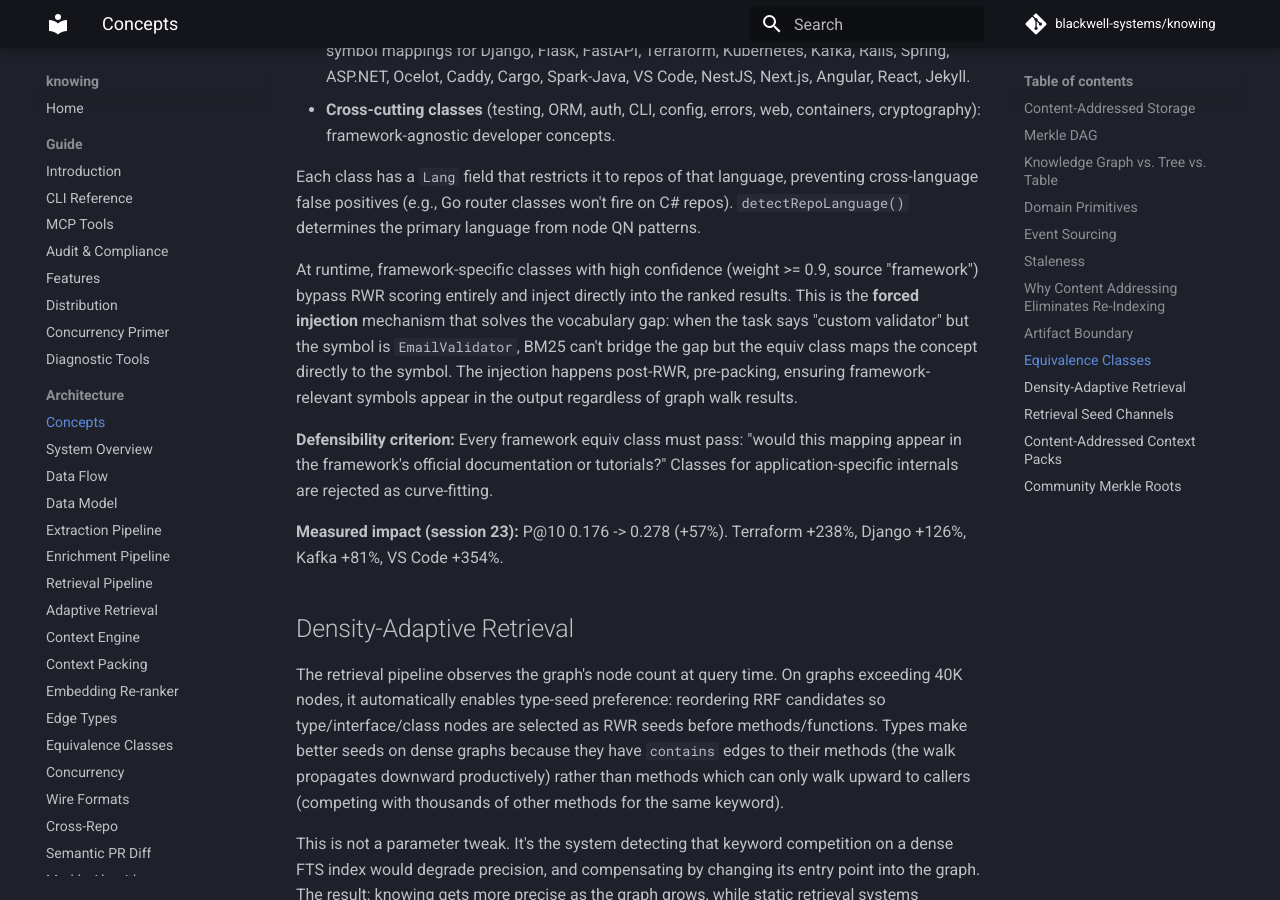
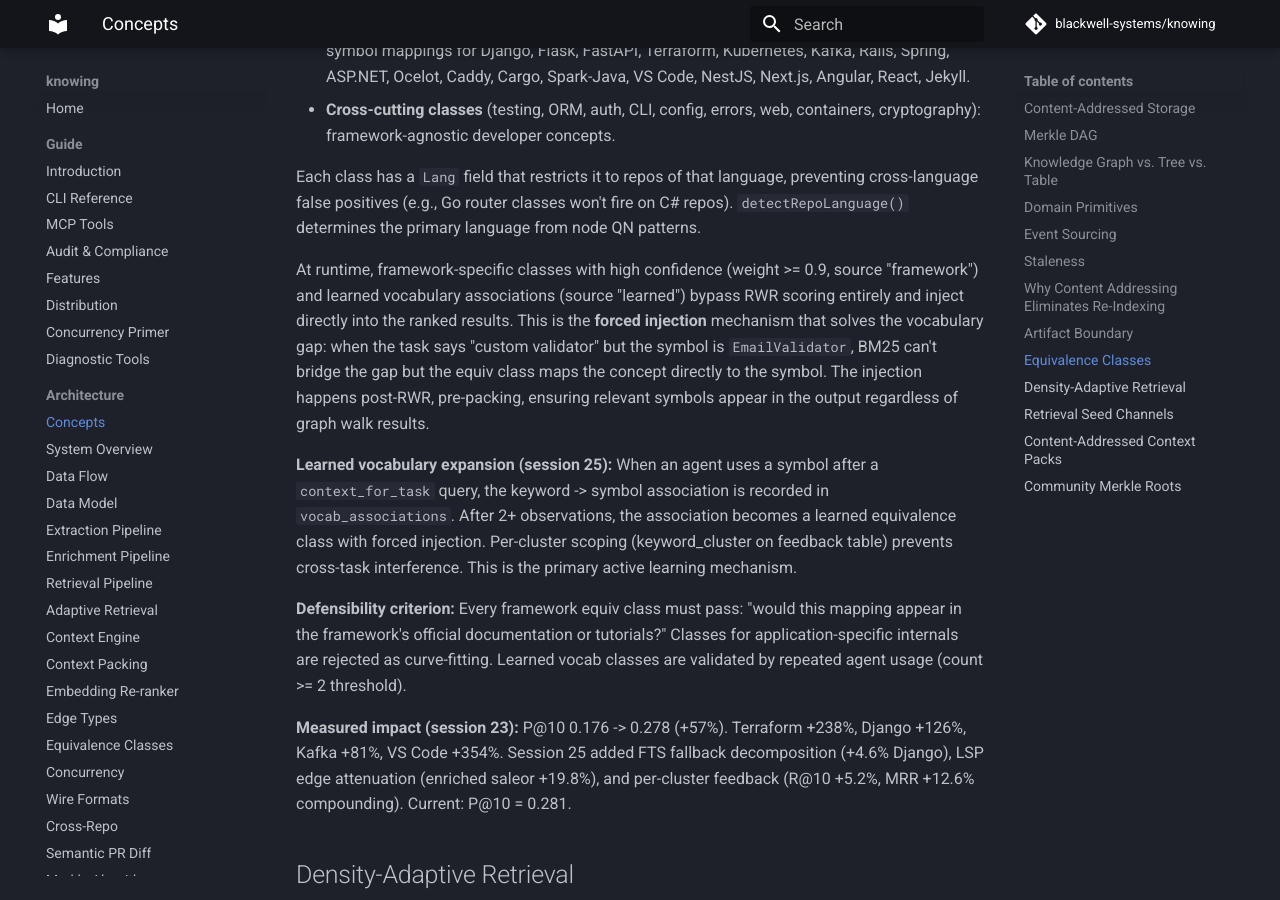
Before and after one commit to blackwell-systems/knowing, an MkDocs documentation site: the page built from docs/architecture/concepts.md, in a window 1280 px wide and 900 px high, scrolled down 6976 px. Built offline with MkDocs 1.6.1 and Material for MkDocs 9.7.7, drawn with Linux system fonts in a browser that asks for light colours; comment, search, counter and statistics services are not loaded.

Commit message:
docs: update concepts.md with learned vocab, forced injection, session 25 numbers

```diff
--- a/docs/architecture/concepts.md
+++ b/docs/architecture/concepts.md
@@ -164,11 +164,13 @@ knowing ships **263 equivalence classes** organized across 30 per-framework file
 
 Each class has a `Lang` field that restricts it to repos of that language, preventing cross-language false positives (e.g., Go router classes won't fire on C# repos). `detectRepoLanguage()` determines the primary language from node QN patterns.
 
-At runtime, framework-specific classes with high confidence (weight >= 0.9, source "framework") bypass RWR scoring entirely and inject directly into the ranked results. This is the **forced injection** mechanism that solves the vocabulary gap: when the task says "custom validator" but the symbol is `EmailValidator`, BM25 can't bridge the gap but the equiv class maps the concept directly to the symbol. The injection happens post-RWR, pre-packing, ensuring framework-relevant symbols appear in the output regardless of graph walk results.
+At runtime, framework-specific classes with high confidence (weight >= 0.9, source "framework") and learned vocabulary associations (source "learned") bypass RWR scoring entirely and inject directly into the ranked results. This is the **forced injection** mechanism that solves the vocabulary gap: when the task says "custom validator" but the symbol is `EmailValidator`, BM25 can't bridge the gap but the equiv class maps the concept directly to the symbol. The injection happens post-RWR, pre-packing, ensuring relevant symbols appear in the output regardless of graph walk results.
 
-**Defensibility criterion:** Every framework equiv class must pass: "would this mapping appear in the framework's official documentation or tutorials?" Classes for application-specific internals are rejected as curve-fitting.
+**Learned vocabulary expansion (session 25):** When an agent uses a symbol after a `context_for_task` query, the keyword -> symbol association is recorded in `vocab_associations`. After 2+ observations, the association becomes a learned equivalence class with forced injection. Per-cluster scoping (keyword_cluster on feedback table) prevents cross-task interference. This is the primary active learning mechanism.
 
-**Measured impact (session 23):** P@10 0.176 -> 0.278 (+57%). Terraform +238%, Django +126%, Kafka +81%, VS Code +354%.
+**Defensibility criterion:** Every framework equiv class must pass: "would this mapping appear in the framework's official documentation or tutorials?" Classes for application-specific internals are rejected as curve-fitting. Learned vocab classes are validated by repeated agent usage (count >= 2 threshold).
+
+**Measured impact (session 23):** P@10 0.176 -> 0.278 (+57%). Terraform +238%, Django +126%, Kafka +81%, VS Code +354%. Session 25 added FTS fallback decomposition (+4.6% Django), LSP edge attenuation (enriched saleor +19.8%), and per-cluster feedback (R@10 +5.2%, MRR +12.6% compounding). Current: P@10 = 0.281.
 
 ## Density-Adaptive Retrieval
 
```
